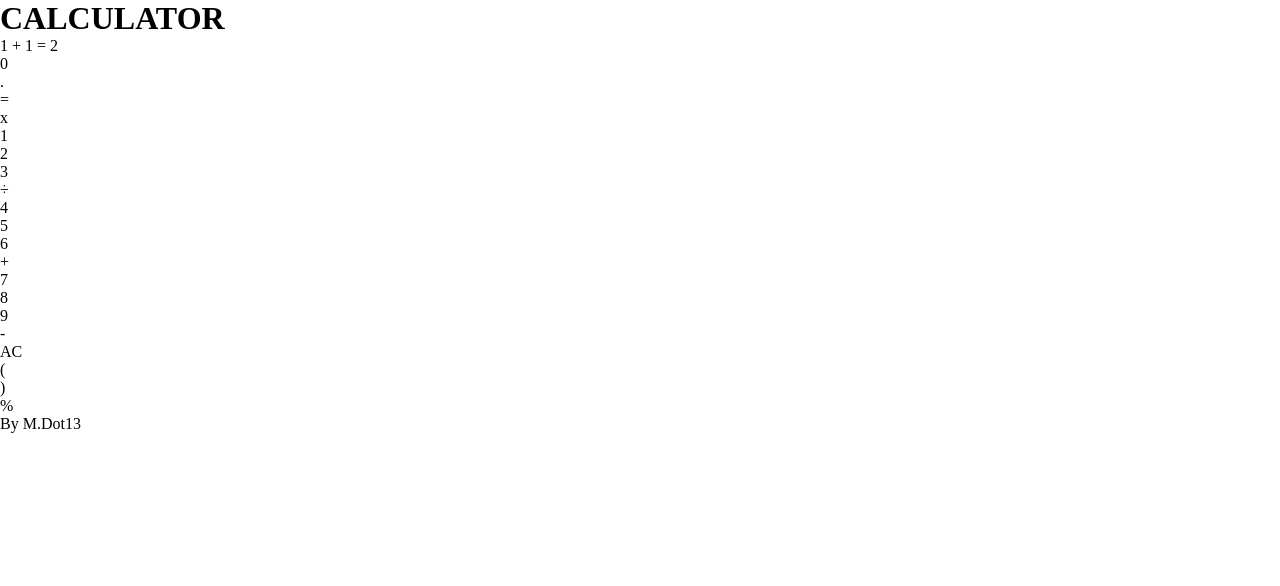
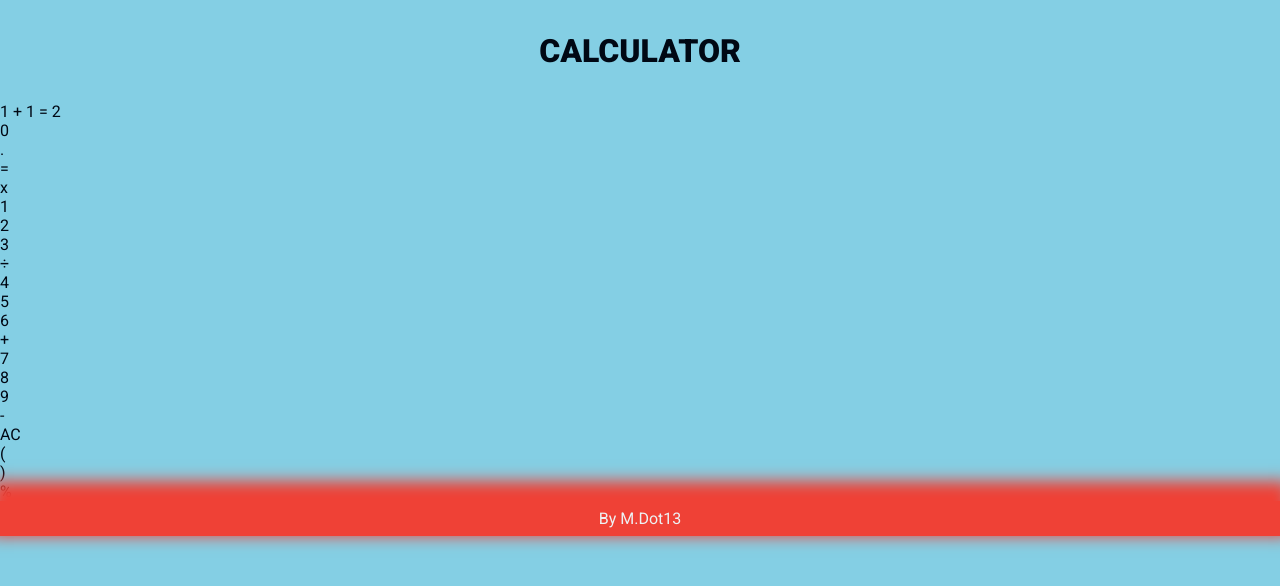
Before and after one commit to leonelmosqueda/calculator, a plain HTML site: page index.html in a window 1280 px wide. Drawn offline with Linux system fonts and the light colour scheme.

Commit message:
Add styles to header and footer section

```diff
--- a/css/styles.css
+++ b/css/styles.css
@@ -14,3 +14,38 @@
     --color-text-main: #EDF2F4;
     --color-text-secondary: #000814;
 }
+
+body {
+    display: flex;
+    flex-direction: column;
+    height: 100vh;
+    overflow: hidden;
+    font-family: roboto, sans-serif;
+    background-color: var(--background-color-main);
+    color: var(--color-text-secondary);
+}
+
+.header {
+    display: flex;
+    justify-content: center;
+    align-items: center;
+    margin: 2em 0;
+}
+
+.footer {
+    display: flex;
+    justify-content: center;
+    padding: 0.5em;
+    background-color: var(--color-terciary);
+    color: var(--color-text-main);
+    box-shadow: 0 -10px 15px 10px var(--color-terciary);
+}
+
+.title {
+    font-size: 2em;
+    font-weight: 800;
+}
+
+.content {
+    flex: 1;
+}
```
